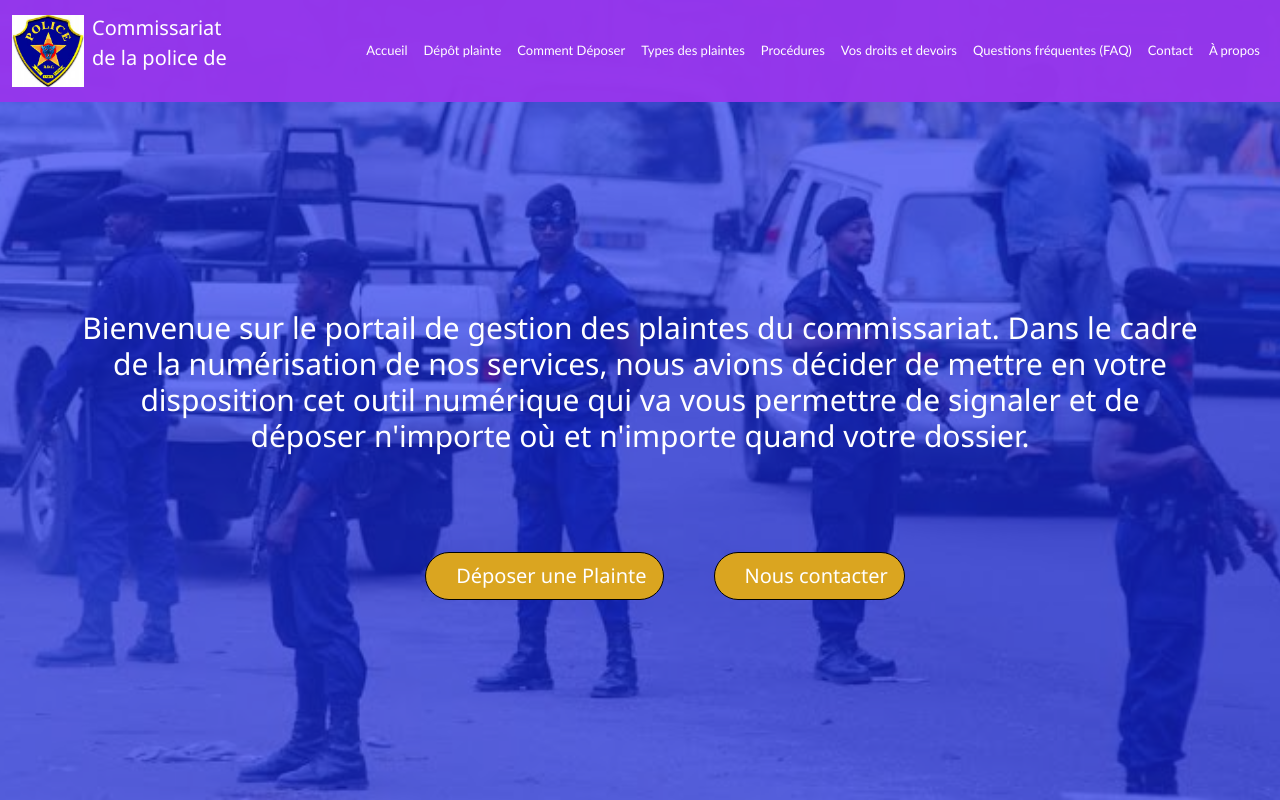
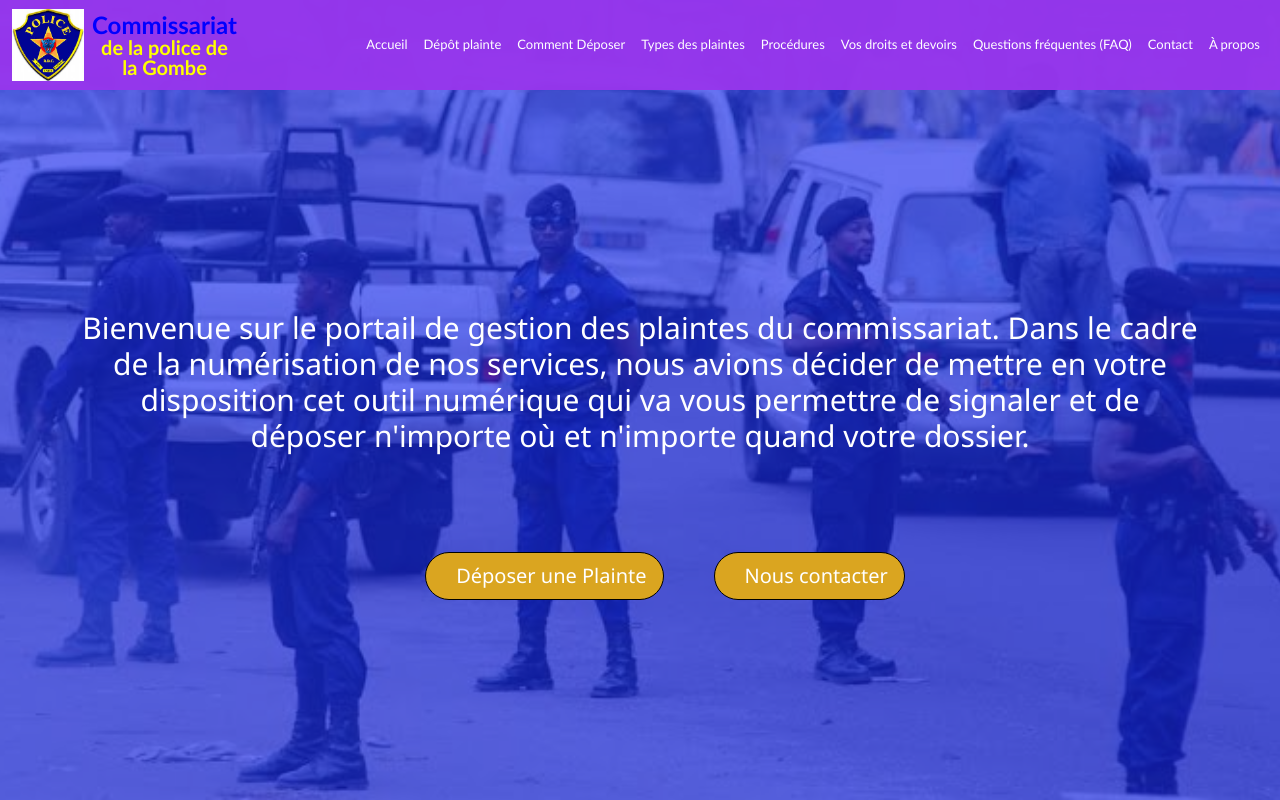
Before and after one commit to PierreKatehe/NotreSite, a plain HTML site: page index.html in a window 1280 px wide. Shown: the top 800 px of the page. Drawn offline with nearby package versions, Linux system fonts and the light colour scheme.

Commit message:
Add files via upload

```diff
--- a/index.html
+++ b/index.html
@@ -13,7 +13,7 @@
 <nav class="navbar navbar-expand-lg navbar-dark fixed-top">
   <div class="container-fluid">
     <img src="images/logo (1).jpeg" alt="">
-    <a class="navbar-brand" href="#">Commissariat<p>de la police de</p> </a>
+    <a class="navbar-brand" href="#"><h4>Commissariat</h4><h5>de la police de</h5><h5>la Gombe</h5></a>
     <button class="navbar-toggler" type="button" data-bs-toggle="collapse" data-bs-target="#nav">
       <span class="navbar-toggler-icon"></span>
     </button>
@@ -286,7 +286,7 @@
   <h2>À propos de nous</h2>
   <div class="apropos">
     <h5>Nom du Commissariat : Commissariat de la Gombe </h5>
-    <h5>Nom du  chef de Commissariat : </h5>
+    <h5>Nom du  chef de Commissariat : Jean-Pierre KAMBULENGA</h5>
     <h5>Notre mission </h5>
       <p>Nous sommes un service de la police
         qui a pour mission d'assurer la sécurité de la population et de leurs biens.</p>
--- a/style.css
+++ b/style.css
@@ -14,6 +14,18 @@ nav img{
   padding-right: 8px;
   object-fit: contain;
 
+}
+.navbar-brand h4, h5 {
+  margin: 0;
+  padding: 0;
+  line-height: 1;
+  color: blue;
+  text-align: center;
+  font-weight: bold;
+  font-family: 'Trebuchet MS', 'Lucida Sans Unicode', 'Lucida Grande', 'Lucida Sans', Arial, sans-serif;
+}
+.navbar-brand h5 {
+  color: yellow;
 }
 
 .navbar .nav-link {
```
